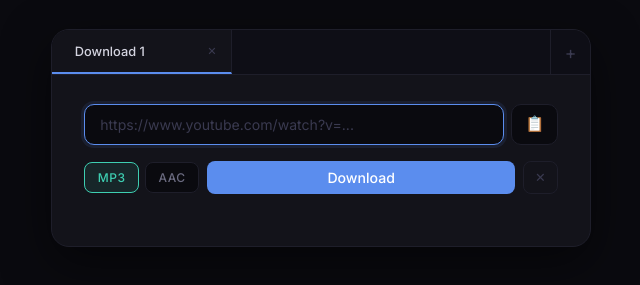
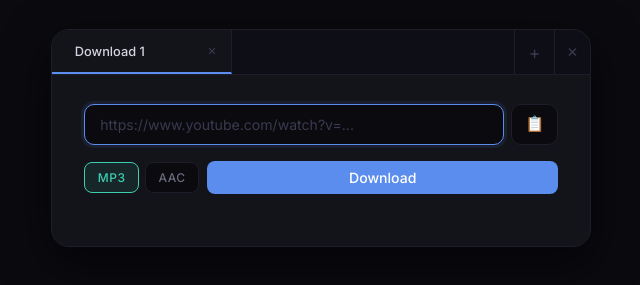
Before and after one commit to Oxycar-18/audio-App, a website: page public/index.html in a window 1280 px wide. Shown: the part 301-586 px from the top of the page, without its empty margins (319-959 px from the left). Drawn offline with Linux system fonts and the light colour scheme.

Commit message:
ux: move close button next to + in tab bar header

```diff
--- a/public/index.html
+++ b/public/index.html
@@ -304,6 +304,22 @@
       background: rgba(224,112,112,0.08);
     }
 
+    .tab-close-active {
+      flex-shrink: 0;
+      display: flex;
+      align-items: center;
+      justify-content: center;
+      width: 36px;
+      height: 44px;
+      font-size: 0.85rem;
+      color: #3a3a50;
+      cursor: pointer;
+      border-left: 1px solid #1e1e2a;
+      transition: color 0.15s, background 0.15s;
+    }
+
+    .tab-close-active:hover { color: #e07070; background: rgba(224,112,112,0.08); }
+
     .panel-status {
       margin-top: 0.6rem;
       font-size: 0.76rem;
@@ -327,6 +343,7 @@
     <div class="tab-bar-wrap">
       <div class="tab-bar" id="tab-bar"></div>
       <div class="tab-add" onclick="addTab()" title="New download">+</div>
+      <div class="tab-close-active" id="close-active-btn" onclick="closeActiveTab()" title="Close current tab">✕</div>
     </div>
     <div id="panels"></div>
   </div>
@@ -402,7 +419,6 @@
             <button class="fmt-btn"        data-fmt="aac" onclick="selectFormat(${id}, this)">AAC</button>
           </div>
           <button class="dl-btn" id="dl-${id}" onclick="startDownload(${id})">Download</button>
-          <button class="close-panel-btn" onclick="closeTab(event, ${id})" title="Close this tab">✕</button>
         </div>
 
         <div class="panel-status" id="status-${id}"></div>
@@ -427,6 +443,10 @@
 
       // Scroll tab into view
       document.getElementById(`tab-${id}`)?.scrollIntoView({ inline: 'nearest', behavior: 'smooth' });
+    }
+
+    function closeActiveTab() {
+      if (activeTab !== null) closeTab(new Event('click'), activeTab);
     }
 
     function closeTab(e, id) {
```
